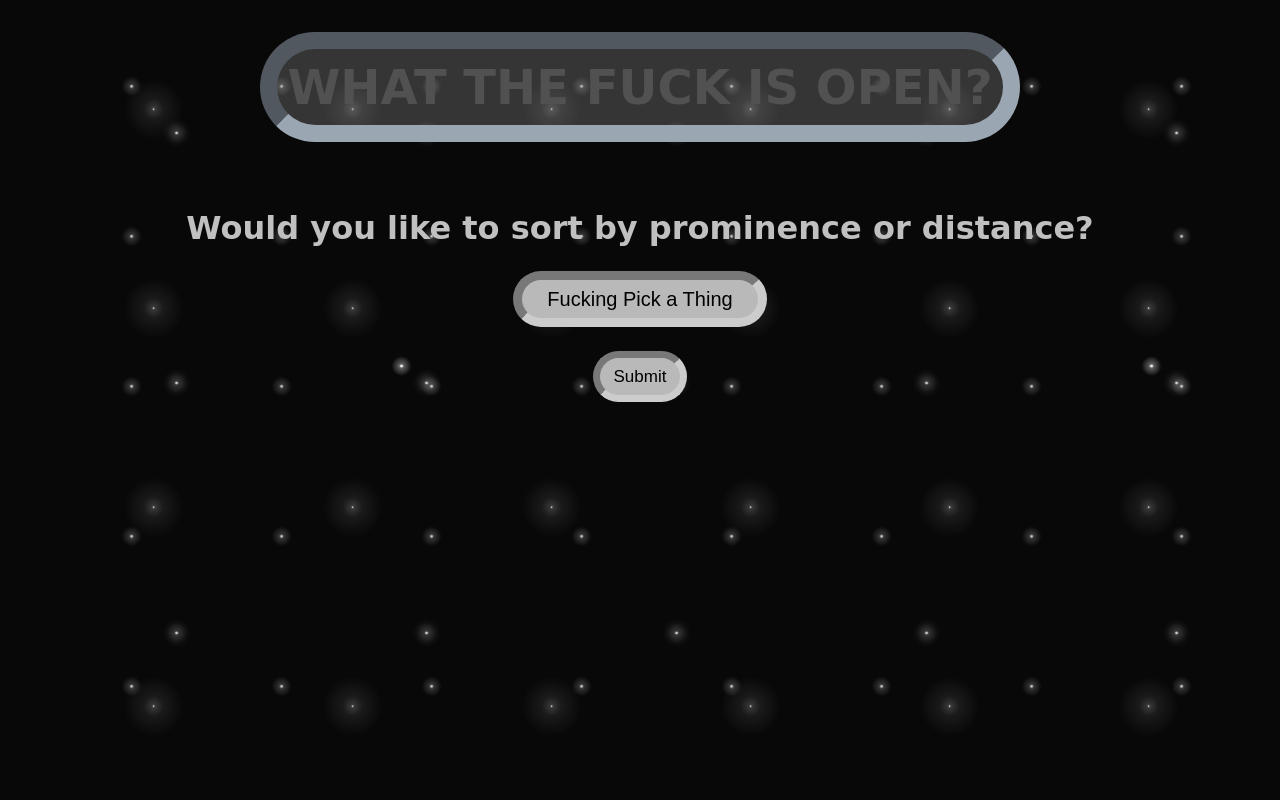
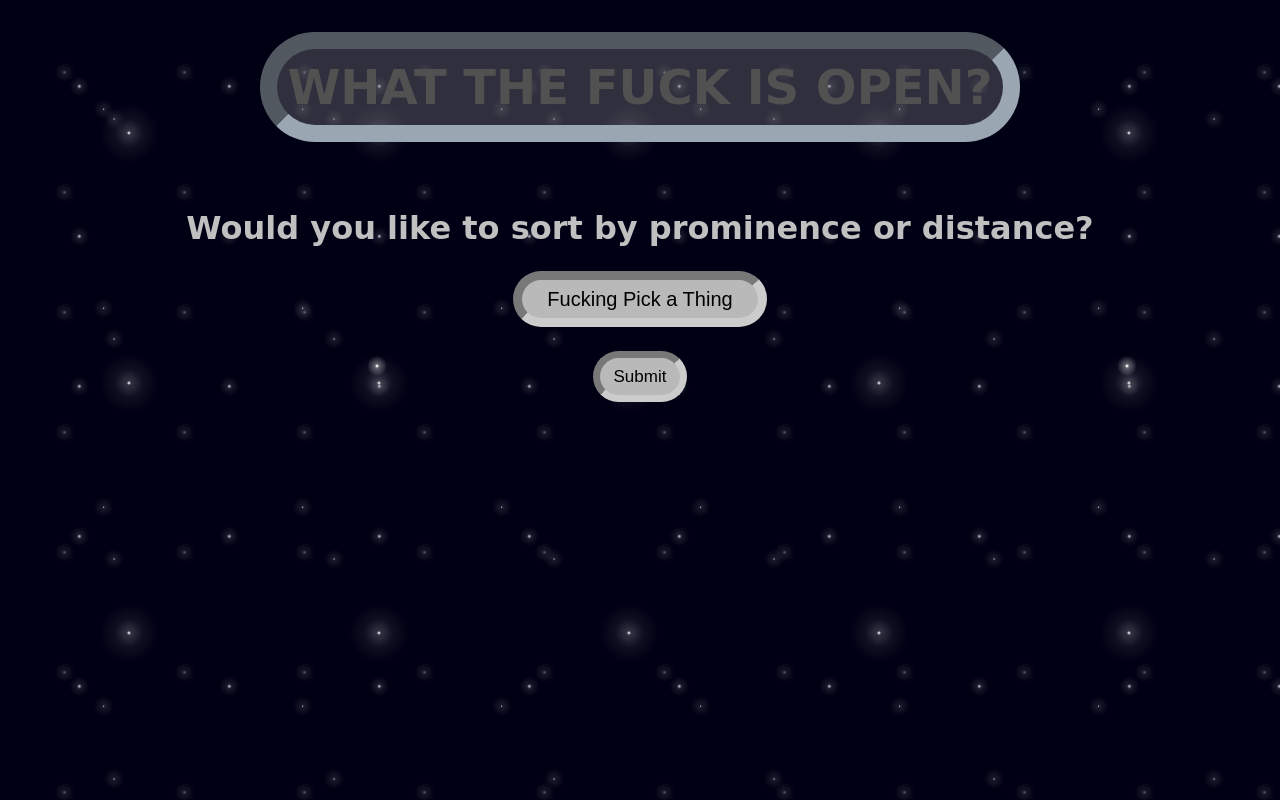
Before and after one commit to MoonWatcher582/WTF_is_Open, a Flask app: page / in a window 1280 px wide. Run offline with Flask 2, Linux system fonts and the light colour scheme.

Commit message:
changed background, added border box

```diff
--- a/static/style.css
+++ b/static/style.css
@@ -1,6 +1,10 @@
+body html {
+	box-sizing: border-box;
+}
+
 body {
 	text-align: center;
-	background-color: #080808;
+	background-color: rgba(0,0,20,1);
 	background-image:
 	radial-gradient(white, rgba(255,255,255,.2) 2px, transparent 10px),
 	radial-gradient(white, rgba(255,255,255,.15) 1px, transparent 3px),
@@ -12,7 +16,7 @@ body {
 	radial-gradient(white, rgba(255,255,255,.1) 1px, transparent 10px),
 	radial-gradient(white, rgba(255,255,255,.1) 1px, transparent 10px),
 	radial-gradient(rgba(255,255,255,.4), rgba(255,255,255,.1) 2px, transparent 30px);
-	background-size: 750px 750px, 750px 750px, 250px 250px, 150px 150px, 199px 199px;
+	background-size: 750px 750px, 750px 750px, 250px 250px, 150px 150px, 220px 220px, 120px 120px, 199px 199px;
 	background-position: 0 0, 40px 60px, 130px 270px, 70px 100px, 70px 50px;
 	-moz-animation: background-transition 8s linear 7.5s, animated-background 11.09s ease alternate infinite, shake 2s ease 3.5s alternate 2;
 	-webkit-animation: background-transition 8s cubic-bezier(0.1,0.1,1,0.7), 7.5s, animated-background 10.09s linear alternate infinite, shake 2s ease 3.5s alternate 2;
@@ -77,7 +81,6 @@ select {
 select:hover {
 	border: .5em inset #eee;
 	color: aliceblue;
-	background: #bbb;
 }
 
 #radius {
@@ -98,7 +101,6 @@ input {
 input:hover {
 	border: 7px inset #eee;
 	color:aliceblue;
-	background: #ccc;
 }
 input:active {
 	border: 7px inset #bbb;
@@ -121,14 +123,14 @@ input:active {
 
 @-webkit-keyframes animated-background {
 	from {
-		background position: 0 50;
+		background position: 0 5;
 	}
 	50% {
 		background-position: 0 0;
 		transform: perspective(260deg);
 	}
 	to {
-		background-position: 16.25% 11%;
+		background-position: 1.25% 11%;
 	}
 }
 @-moz-keyframes animated-background {
@@ -138,11 +140,8 @@ input:active {
 	50% {
 		background-position: 0 0;
 	}
-	75% {
-		background-position: 6.25% 81%;
-	}
 	to {
-		background-position: 6.255 100%;
+		background-position: .255 0%;
 	}
 }
 @-webkit-keyframes h1-text-color {
```
